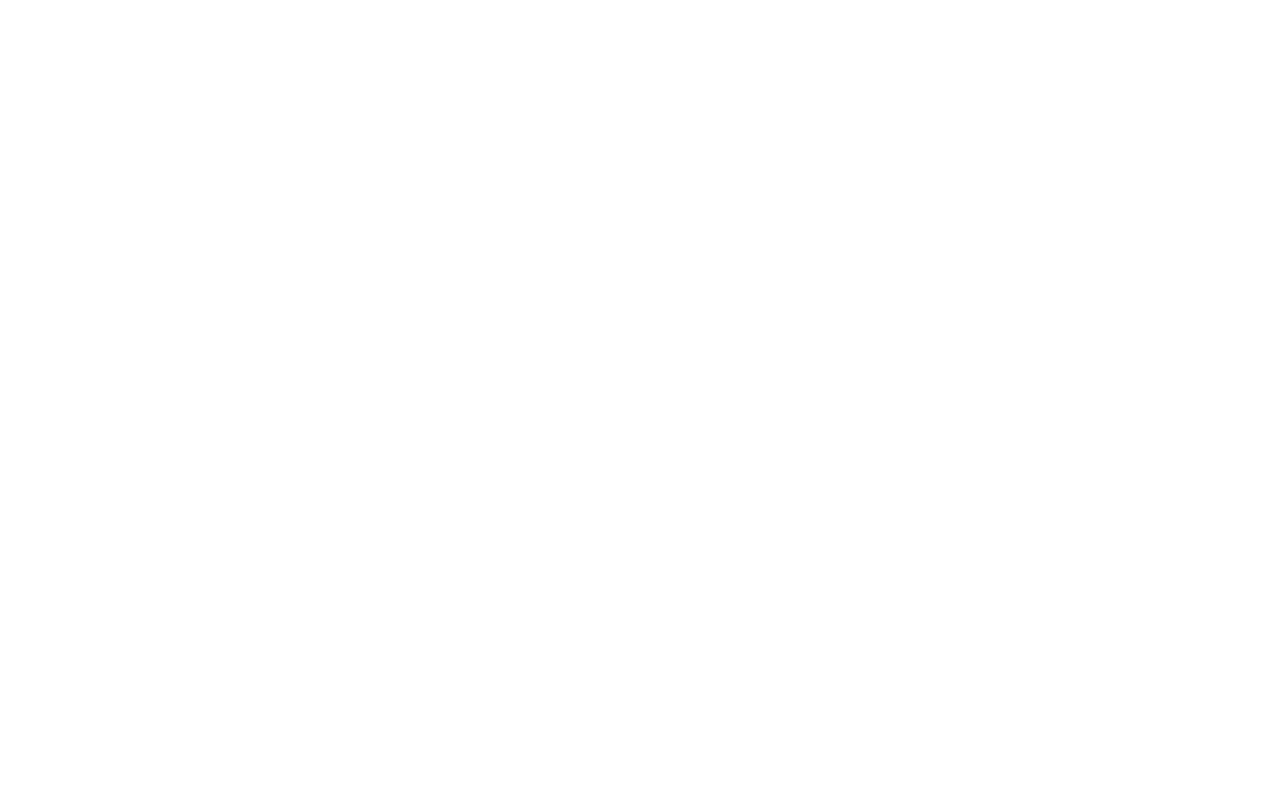
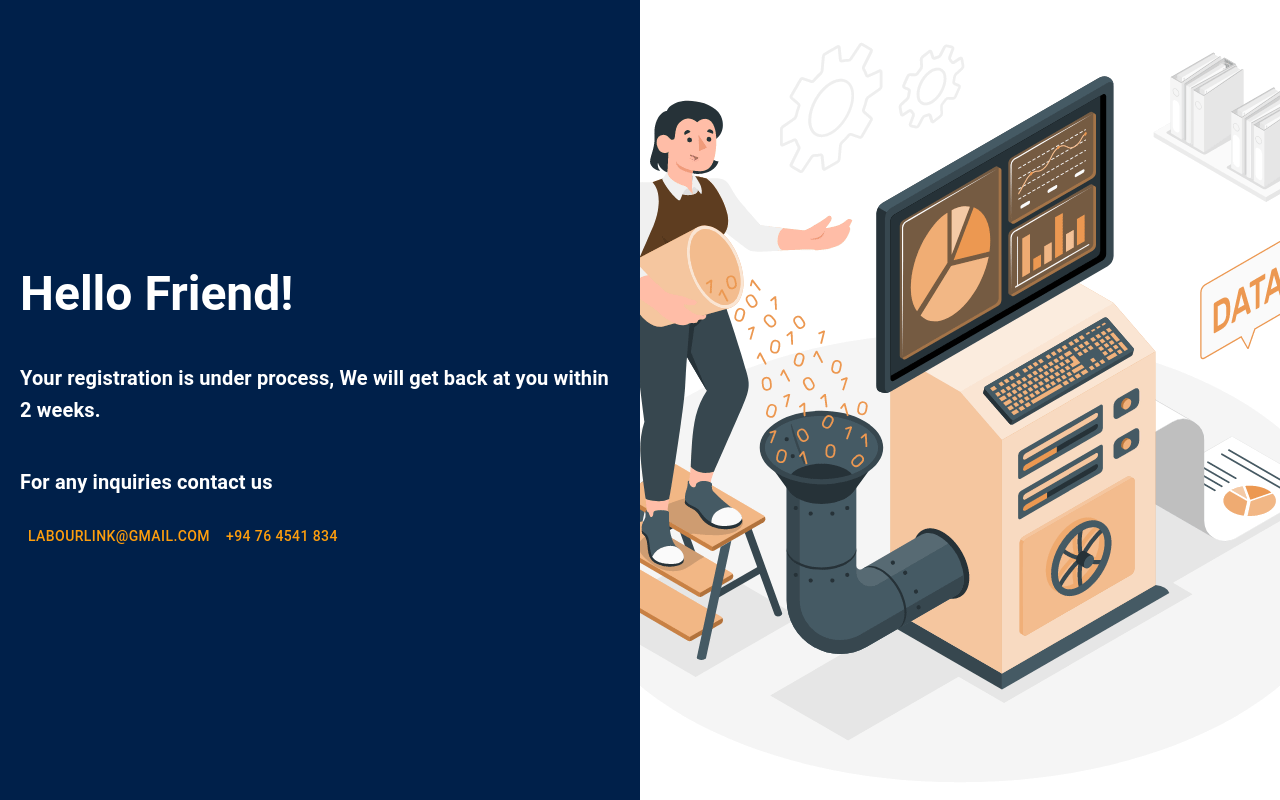
Before and after one commit to T-Luxshan/LabourLink-WebApp, a React (Create React App) app: page /wait in a window 1280 px wide. Before the commit this address had no page. Built offline with nearby package versions, Linux system fonts and the light colour scheme.

Commit message:
waiting page added.

```diff
--- a/src/App.js
+++ b/src/App.js
@@ -20,6 +20,7 @@ import Notification from "./Pages/Notification";
 import Review from "./Components/Review";
 import JoinAs from "./Pages/Authentication/JoinAs";
 import LabourSignUp from "./Pages/Authentication/LabourSignUp";
+import WaitingPage from "./Pages/Authentication/WaitingPage";
 
 
 export const ThemeContext = createContext(null);
@@ -144,6 +145,14 @@ function App() {
                 </>
               }
             />
+            <Route
+              path="/wait"
+              element={
+                <>
+                  <WaitingPage />
+                </>
+              }
+            />
           </Routes>
         </Router>
       </div>
--- /dev/null
+++ b/src/Pages/Authentication/WaitingPage.js
@@ -0,0 +1,128 @@
+import React, { useState } from 'react';
+import { styled } from '@mui/material/styles';
+import Box from '@mui/material/Box';
+import Grid from '@mui/material/Grid';
+import Button from '@mui/material/Button';
+import Typography from '@mui/material/Typography';
+import CssBaseline from '@mui/material/CssBaseline';
+import { createTheme, ThemeProvider } from '@mui/material/styles';
+import { useNavigate } from 'react-router-dom';
+
+const defaultTheme = createTheme({
+    palette: {
+      primary: {
+        main: '#FE9E0D',
+      },
+      secondary: {
+        main: '#00204A',
+      },
+
+    },
+  });
+
+const FullHeightBox = styled(Box)({
+  minHeight: '100vh',
+  width: '100%',
+  margin: 0,
+  padding: 0,
+});
+
+const BlueBox = styled(Box)({
+  backgroundColor: '#00204A',
+  minHeight: '100%',
+  display: 'flex',
+  flexDirection: 'column',
+  justifyContent: 'center',
+  padding: '20px',
+});
+
+const WhiteBox = styled(Box)({
+  backgroundColor: 'white',
+  minHeight: '100%',
+  display: 'flex',
+  flexDirection: 'column',
+  justifyContent: 'center',
+  alignItems: 'center',
+  padding: '20px',
+  '@media (max-width: 600px)': {
+    backgroundImage: 'none',
+  },
+});
+
+const WaitingPage = () => {
+
+    const [role, setRole] = useState('');
+    const [enable, setEnable] = useState(true);
+    const [selectedCustomer, setSelectedCustomer] = useState(false);
+    const [selectedLabour, setSelectedLabour] = useState(false);
+    const navigate = useNavigate();
+
+
+    const sendMail = () => {
+        window.location.href = 'mailto:labourlink@gmail.com';
+      };
+
+      const handleCall = () => {
+        window.location.href = 'tel:+94764541834';
+      };
+
+    const handleLabour = () => {
+        setRole("labour");
+        setEnable(false);
+        setSelectedLabour(true);
+        setSelectedCustomer(false);
+    }
+
+    const createAccount = () => {
+      navigate(`/signup/${role}`)
+      console.log(role);
+    }
+
+  return (
+    <ThemeProvider theme={defaultTheme}>
+      <CssBaseline />
+      <FullHeightBox>
+        <Grid container spacing={0}>
+          <Grid item xs={12} md={6}>
+            <BlueBox>
+                <Typography  variant="h3" sx={{ fontWeight: 'bold', color:'white', mb: '20px', mt:'20px' }}>Hello Friend!</Typography>
+                <Typography  variant="h6" sx={{ fontWeight: 'bold', color:'white', mb: '20px', mt:'20px' }}>Your registration is under process, We will get back at you within 2 weeks.</Typography>
+                <Typography  variant="h6" sx={{ fontWeight: 'bold', color:'white', mb: '20px', mt:'20px' }}>For any inquiries contact us</Typography>
+
+                <Box sx={{flexDirection:'row'}}>
+                    <Button variant="text" color="primary"
+                        onClick={sendMail}
+                        >
+                    labourlink@gmail.com
+                    </Button>
+                    <Button variant="text" color="primary"
+                        onClick={handleCall}
+                        >
+                        +94 76 4541 834
+                    </Button>
+                </Box>
+
+
+            </BlueBox>
+          </Grid>
+          <Grid item xs={12} md={6}>
+            <WhiteBox
+                sx={{
+                    backgroundImage:  `url(${require("../../Assets/processing.gif")})`,
+                    backgroundRepeat: 'no-repeat',
+                    backgroundColor: (t) =>
+                        t.palette.mode === 'light' ? t.palette.grey[0] : t.palette.grey[900],
+                    backgroundSize: 'cover',
+                    backgroundPosition: 'center',
+                    minHeight: '100vh',
+                }}
+            >
+            </WhiteBox>
+          </Grid>
+        </Grid>
+      </FullHeightBox>
+    </ThemeProvider>
+  );
+}
+
+export default WaitingPage;
```
Also changed, not shown: src/Assets/processing.gif (added).
